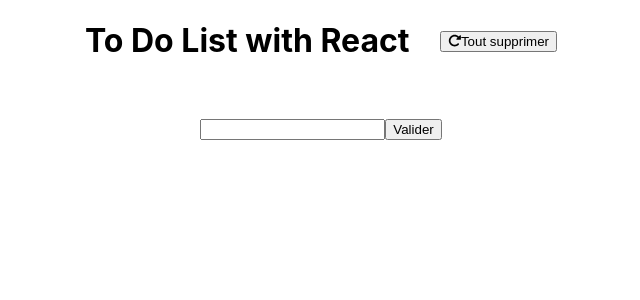
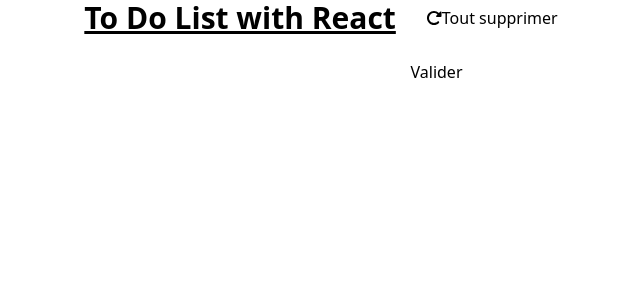
Before and after one commit to ocebert31/Projet_Personnel_P2_TO_DO_LIST_React, a React (Create React App) app: page / in a window 1280 px wide. Shown: the top 300 px of the page, without its empty margins (319-959 px from the left). Built offline with nearby package versions, Linux system fonts and the light colour scheme.

Commit message:
mise en place de tailwind dans le projet react

```diff
--- a/package.json
+++ b/package.json
@@ -45,6 +45,7 @@
     "@testing-library/jest-dom": "^5.16.5",
     "@testing-library/react": "^15.0.2",
     "@testing-library/user-event": "^14.5.2",
-    "jest": "^27.5.1"
+    "jest": "^27.5.1",
+    "tailwindcss": "^3.4.3"
   }
 }
--- a/src/components/List/List.js
+++ b/src/components/List/List.js
@@ -96,7 +96,7 @@
     return (
         <div>
             <div className='alignment-clear-title'>
-                <h1>To Do List with React</h1>
+                <h1 className="text-3xl font-bold underline">To Do List with React</h1>
                 <Clear clearAllTasks={clearAllTasks}></Clear>
             </div>
             <ul className='style-liste'>
--- a/src/index.css
+++ b/src/index.css
@@ -1,13 +1,3 @@
-body {
-  margin: 0;
-  font-family: -apple-system, BlinkMacSystemFont, 'Segoe UI', 'Roboto', 'Oxygen',
-    'Ubuntu', 'Cantarell', 'Fira Sans', 'Droid Sans', 'Helvetica Neue',
-    sans-serif;
-  -webkit-font-smoothing: antialiased;
-  -moz-osx-font-smoothing: grayscale;
-}
-
-code {
-  font-family: source-code-pro, Menlo, Monaco, Consolas, 'Courier New',
-    monospace;
-}
+@import 'tailwindcss/base';
+@import 'tailwindcss/components';
+@import 'tailwindcss/utilities';
--- /dev/null
+++ b/tailwind.config.js
@@ -0,0 +1,8 @@
+/** @type {import('tailwindcss').Config} */
+module.exports = {
+  content: ["./src/components/**/*.js"],
+  theme: {
+    extend: {},
+  },
+  plugins: [],
+}
```
Also changed, not shown: 1 other file (tests, documents, lock files or other folders).
